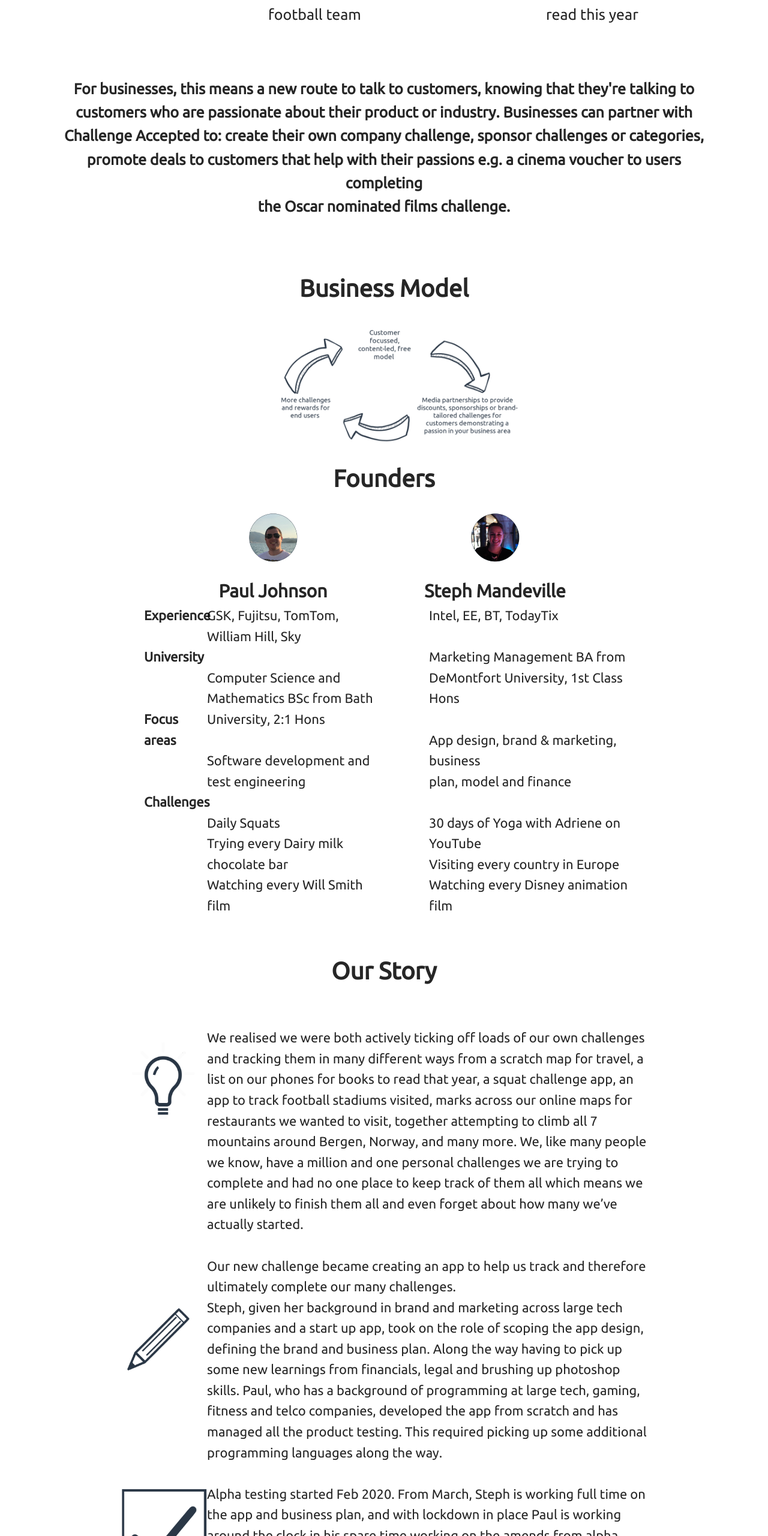
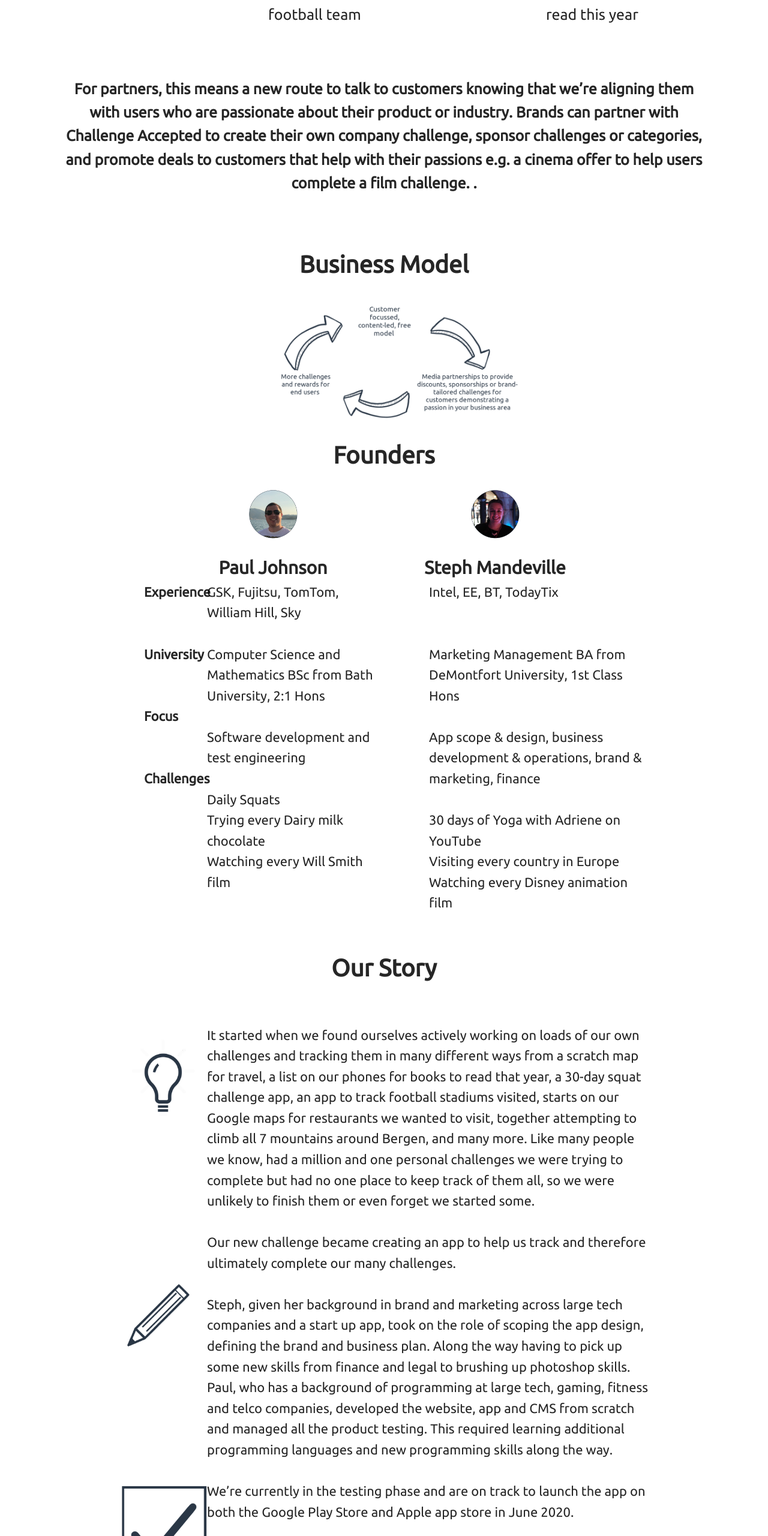
Before and after one commit to challengeaccepteduk/challenge-accepted-react-files, a React (Create React App) app: page /about in a window 1280 px wide. Shown: the part 1005-3566 px from the top of the page at 60% size. Built offline with nearby package versions, Linux system fonts and the light colour scheme.

Commit message:
stephs commit

```diff
--- a/src/component-mobile/aboutAppFeaturesMobile/aboutAppFeaturesMobile.js
+++ b/src/component-mobile/aboutAppFeaturesMobile/aboutAppFeaturesMobile.js
@@ -14,8 +14,7 @@ const AboutAppFeaturesMobile = () => {
         <Row>
           <Col>
             <p className="about-feature-header-mobile">Challenge Accepted is the
-              app to
-              help people discover, track and complete their
+              app to help people discover, track and complete their
               personal<br/> challenges. Such as:</p>
           </Col>
         </Row>
@@ -51,16 +50,9 @@ const AboutAppFeaturesMobile = () => {
         <Row className="feature-divider-mobile"></Row>
         <Row>
           <Col>
-            <p className="about-feature-header-mobile">For businesses, this
-              means a new
-              route to talk to customers, knowing that they're talking to
-              customers who are passionate about their product or industry.
-              Businesses can partner with
-              Challenge Accepted to: create their own company challenge, sponsor
-              challenges or categories,
-              promote deals to customers that help with their passions e.g. a
-              cinema voucher to users completing
-              the Oscar nominated films challenge.</p>
+            <p className="about-feature-header-mobile">For partners, this means a new route to talk to customers knowing that we’re aligning them with users who are passionate about their product or industry. Brands can partner with
+              Challenge Accepted to create their own company challenge, sponsor challenges or categories, and promote deals to customers that help with their passions e.g. a cinema offer to help users complete a film challenge.
+.</p>
           </Col>
         </Row>
         <Row className="feature-divider-mobile"></Row>
@@ -132,7 +124,7 @@ const AboutAppFeaturesMobile = () => {
           </Col>
           <Col xs={8}>
             <div className="profile-text-mobile">Daily squats<br/>Try every
-              Dairy milk chocolate bar<br/>Watch every Will Smith film
+              Dairy milk chocolate<br/>Watch every Will Smith film
             </div>
           </Col>
         </Row>
@@ -179,8 +171,7 @@ const AboutAppFeaturesMobile = () => {
             </div>
           </Col>
           <Col xs={8}>
-            <div className="profile-text-mobile">App design, brand & marketing,
-              business
+            <div className="profile-text-mobile">App scope & design, business development & operations, brand & marketing, finance
             </div>
           </Col>
         </Row>
@@ -211,18 +202,13 @@ const AboutAppFeaturesMobile = () => {
         </Row>
         <Row>
           <Col>
-            <div className="profile-text-mobile">We realised we were both
-              actively
-              ticking off loads of our own challenges and tracking them in many
-              different ways from a scratch map for travel, a list on our phones
-              for books to read that year, a squat challenge app, an app to
-              track football stadiums visited, marks across our online maps for
-              restaurants we wanted to visit, together attempting to climb all 7
-              mountains around Bergen, Norway, and many more. We, like many
-              people we know, have a million and one personal challenges we are
-              trying to complete and had no one place to keep track of them all
-              which means we are unlikely to finish them all and even forget
-              about how many we’ve actually started.
+            <div className="profile-text-mobile">It started when we found ourselves actively working
+            on loads of our own challenges and tracking them in many different ways from a scratch map for travel,
+             a list on our phones for books to read that year, a 30-day squat challenge app, an app to track
+             football stadiums visited, starts on our Google maps for restaurants we wanted to visit, together
+              attempting to climb all 7 mountains around Bergen, and many more. Like many people we know, had
+              a million and one personal challenges we were trying to complete but had no one place to keep
+              track of them all, so we were unlikely to finish them or even forget we started some.
               <br/><br/>
               Our new challenge became creating an app to help us track and
               therefore ultimately complete our many challenges.
@@ -237,16 +223,12 @@ const AboutAppFeaturesMobile = () => {
         </Row>
         <Row>
           <Col>
-            <div className="profile-text-mobile">Steph, given her background in
-              brand and marketing across large
-              tech companies and a start up app, took on the role of scoping the
-              app design, defining the brand and business plan. Along the way
-              having to pick up some new learnings from financials, legal and
-              brushing up photoshop skills. Paul, who has a background of
-              programming at large tech, gaming, fitness and telco companies,
-              developed the app from scratch and has managed all the product
-              testing. This required picking up some additional programming
-              languages along the way.
+            <div className="profile-text-mobile">Steph, given her background in brand and marketing across large tech
+             companies and a start up app, took on the role of scoping the app design, defining the brand and business
+             plan. Along the way having to pick up some new skills from finance and legal to brushing up photoshop
+             skills. Paul, who has a background of programming at large tech, gaming, fitness and telco companies,
+              developed the website, app and CMS from scratch and managed all the product testing. This required
+              learning additional programming languages and new programming skills along the way.
             </div>
           </Col>
         </Row>
@@ -258,14 +240,8 @@ const AboutAppFeaturesMobile = () => {
         </Row>
         <Row>
           <Col>
-            <div className="profile-text-mobile"> Alpha testing started Feb
-              2020. From March, Steph is working full
-              time on the app and business plan, and with lockdown in place Paul
-              is working around the clock in his spare time working on the
-              amends from alpha testing and final features added ready for Beta
-              testing in April 2020. Once we've completed our testing and fix
-              stage, we'll be ready to launch on Android and Apple store in June
-              2020.
+            <div className="profile-text-mobile"> We’re currently in the testing phase and are on
+            track to launch the app on both the Google Play Store and Apple app store in June 2020.
             </div>
           </Col>
         </Row>
--- a/src/component/aboutAppFeatures/aboutAppFeatures.css
+++ b/src/component/aboutAppFeatures/aboutAppFeatures.css
@@ -48,11 +48,11 @@
   padding-left: 140px;
 }
 .profile-text-header-images{
-  width:160px;
+  width:140px;
 }
 .profile-text-header-images-p {
-  width: 140px;
+  width: 160px;
 }
 .profile-text-header-images-t{
-  width:160px;
+  width:140px;
 }
--- a/src/component/aboutAppFeatures/aboutAppFeatures.js
+++ b/src/component/aboutAppFeatures/aboutAppFeatures.js
@@ -47,15 +47,9 @@ const AboutAppFeatures = () => {
         <Row className="feature-divider"></Row>
         <Row>
           <Col>
-            <p className="about-feature-header">For businesses, this means a new
-              route to talk to customers, knowing that they're talking to<br/>
-              customers who are passionate about their product or industry.
-              Businesses can partner with<br/>
-              Challenge Accepted to: create their own company challenge, sponsor
-              challenges or categories,<br/>
-              promote deals to customers that help with their passions e.g. a
-              cinema voucher to users completing<br/>
-              the Oscar nominated films challenge.</p>
+            <p className="about-feature-header">For partners, this means a new route to talk to customers knowing that we’re aligning them with users who are passionate about their product or industry. Brands can partner with
+             Challenge Accepted to create their own company challenge, sponsor challenges or categories, and promote deals to customers that help with their passions e.g. a cinema offer to help users complete a film challenge.
+            .</p>
           </Col>
         </Row>
         <Row className="feature-divider"></Row>
@@ -92,24 +86,23 @@ const AboutAppFeatures = () => {
         </Row>
         <Row>
           <Col md={2}>
-            <div className="profile-text-header"><b>Experience<br/><br/>University<br/><br/><br/>Focus
-              areas<br/><br/><br/>Challenges</b></div>
+            <div className="profile-text-header"><b>Experience<br/><br/><br/>University<br/><br/><br/>Focus
+              <br/><br/><br/>Challenges</b></div>
           </Col>
           <Col md={4}>
             <div className="profile-text">GSK, Fujitsu, TomTom, William Hill,
               Sky
               <br/><br/>Computer Science and Mathematics BSc from Bath
-              University, 2:1 Hons<br/><br/>
+              University, 2:1 Hons <br/><br/>
               Software development and test engineering<br/><br/>Daily
-              Squats<br/>Trying every Dairy milk chocolate bar<br/>Watching
+              Squats<br/>Trying every Dairy milk chocolate<br/>Watching
               every Will Smith film
             </div>
           </Col>
           <Col md={5}>
-            <div className="profile-text">Intel, EE, BT, TodayTix<br/><br/>Marketing
+            <div className="profile-text">Intel, EE, BT, TodayTix<br/><br/><br/>Marketing
               Management BA from <br/>DeMontfort University, 1st Class Hons<br/><br/>
-              App design, brand & marketing, business<br/>plan, model and
-              finance<br/><br/>30 days of Yoga with Adriene on YouTube<br/>Visiting
+              App scope & design, business development & operations, brand & marketing, finance<br/><br/>30 days of Yoga with Adriene on YouTube<br/>Visiting
               every country in Europe
               <br/>Watching every Disney animation film
             </div>
@@ -129,17 +122,13 @@ const AboutAppFeatures = () => {
                    alt="Logo"/><br/>
           </Col>
           <Col>
-            <div className="profile-text">We realised we were both actively
-              ticking off loads of our own challenges and tracking them in many
-              different ways from a scratch map for travel, a list on our phones
-              for books to read that year, a squat challenge app, an app to
-              track football stadiums visited, marks across our online maps for
-              restaurants we wanted to visit, together attempting to climb all 7
-              mountains around Bergen, Norway, and many more. We, like many
-              people we know, have a million and one personal challenges we are
-              trying to complete and had no one place to keep track of them all
-              which means we are unlikely to finish them all and even forget
-              about how many we’ve actually started.
+            <div className="profile-text">It started when we found ourselves actively working on loads
+            of our own challenges and tracking them in many different ways from a scratch map for travel,
+             a list on our phones for books to read that year, a 30-day squat challenge app, an app to track
+             football stadiums visited, starts on our Google maps for restaurants we wanted to visit, together
+              attempting to climb all 7 mountains around Bergen, and many more. Like many people we know, had a
+               million and one personal challenges we were trying to complete but had no one place to keep track
+               of them all, so we were unlikely to finish them or even forget we started some.
               <br/><br/>
               Our new challenge became creating an app to help us track and
               therefore ultimately complete our many challenges.
@@ -155,16 +144,13 @@ const AboutAppFeatures = () => {
                  alt="Logo"/>
           </Col>
           <Col>
-            <div className="profile-text">
-            Steph, given her background in brand and marketing across large
-            tech companies and a start up app, took on the role of scoping the
-            app design, defining the brand and business plan. Along the way
-            having to pick up some new learnings from financials, legal and
-            brushing up photoshop skills. Paul, who has a background of
-            programming at large tech, gaming, fitness and telco companies,
-            developed the app from scratch and has managed all the product
-            testing. This required picking up some additional programming
-            languages along the way.<br/><br/>
+            <div className="profile-text"><br/>
+        Steph, given her background in brand and marketing across large tech companies and a start up app,
+        took on the role of scoping the app design, defining the brand and business plan. Along the way having
+         to pick up some new skills from finance and legal to brushing up photoshop skills. Paul, who has a
+         background of programming at large tech, gaming, fitness and telco companies, developed the website,
+          app and CMS from scratch and managed all the product testing. This required learning additional programming
+           languages and new programming skills along the way.<br/><br/>
           </div>
         </Col>
           <Col md={1}></Col>
@@ -177,13 +163,8 @@ const AboutAppFeatures = () => {
           </Col>
           <Col>
             <div className="profile-text">
-              Alpha testing started Feb 2020. From March, Steph is working full
-              time on the app and business plan, and with lockdown in place Paul
-              is working around the clock in his spare time working on the
-              amends from alpha testing and final features added ready for Beta
-              testing in April 2020. Once we've completed our testing and fix
-              stage, we'll be ready to launch on Android and Apple store in June
-              2020.
+              We’re currently in the testing phase and are on track to launch the app on both the Google Play Store
+               and Apple app store in June 2020.
             </div>
           </Col>
           <Col md={1}></Col>
```
